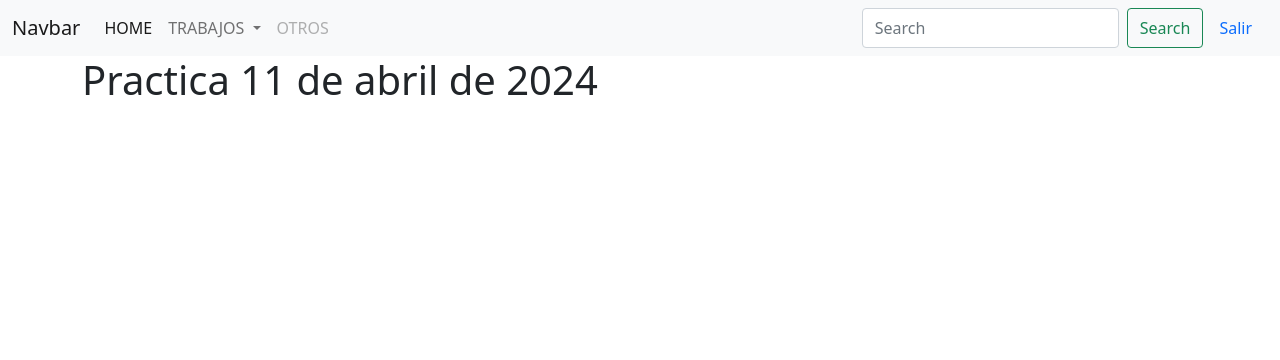
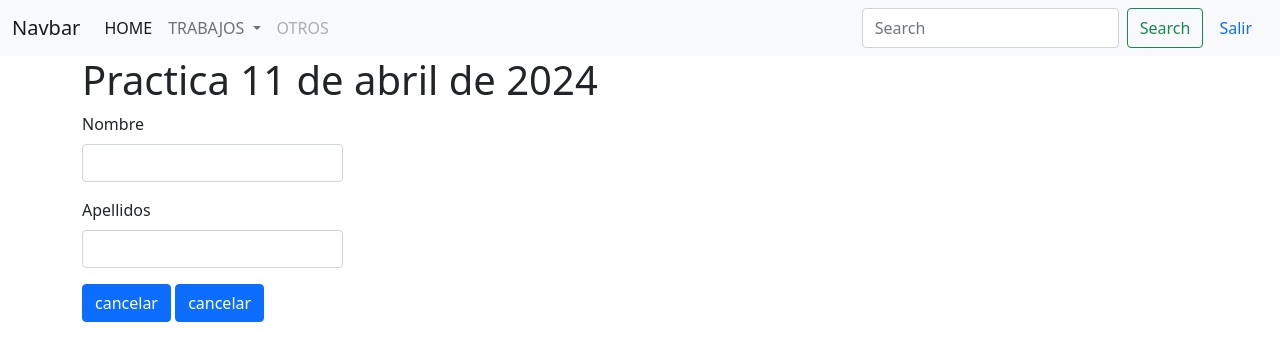
Before and after one commit to johnnysuri-dev/boostEnCapas, a plain HTML site: page vistas/tablasFormularios.html in a window 1280 px wide. Drawn offline with nearby package versions, Linux system fonts and the light colour scheme.

Commit message:
utlima vez

```diff
--- a/vistas/tablasFormularios.html
+++ b/vistas/tablasFormularios.html
@@ -55,7 +55,18 @@
     </DIV>
     <div class="row">
         <div class="col-md-3">
-
+            <form action="" class="form">
+                <div class="mb-3">
+                    <label class="form-label" for="">Nombre</label>
+                    <input class="form-control" type="text" name="nombre">
+                </div>
+                <div class="mb-3">
+                    <label class="form-label" for="">Apellidos</label>
+                    <input class="form-control" type="text" name="apellidos">
+                </div>
+                <button type="button" class="btn btn-primary">cancelar</button>
+                <input  class="btn btn-primary" type="button" value="cancelar">
+            </form>
         </div>
         <div class="col-md-3">
 
```
